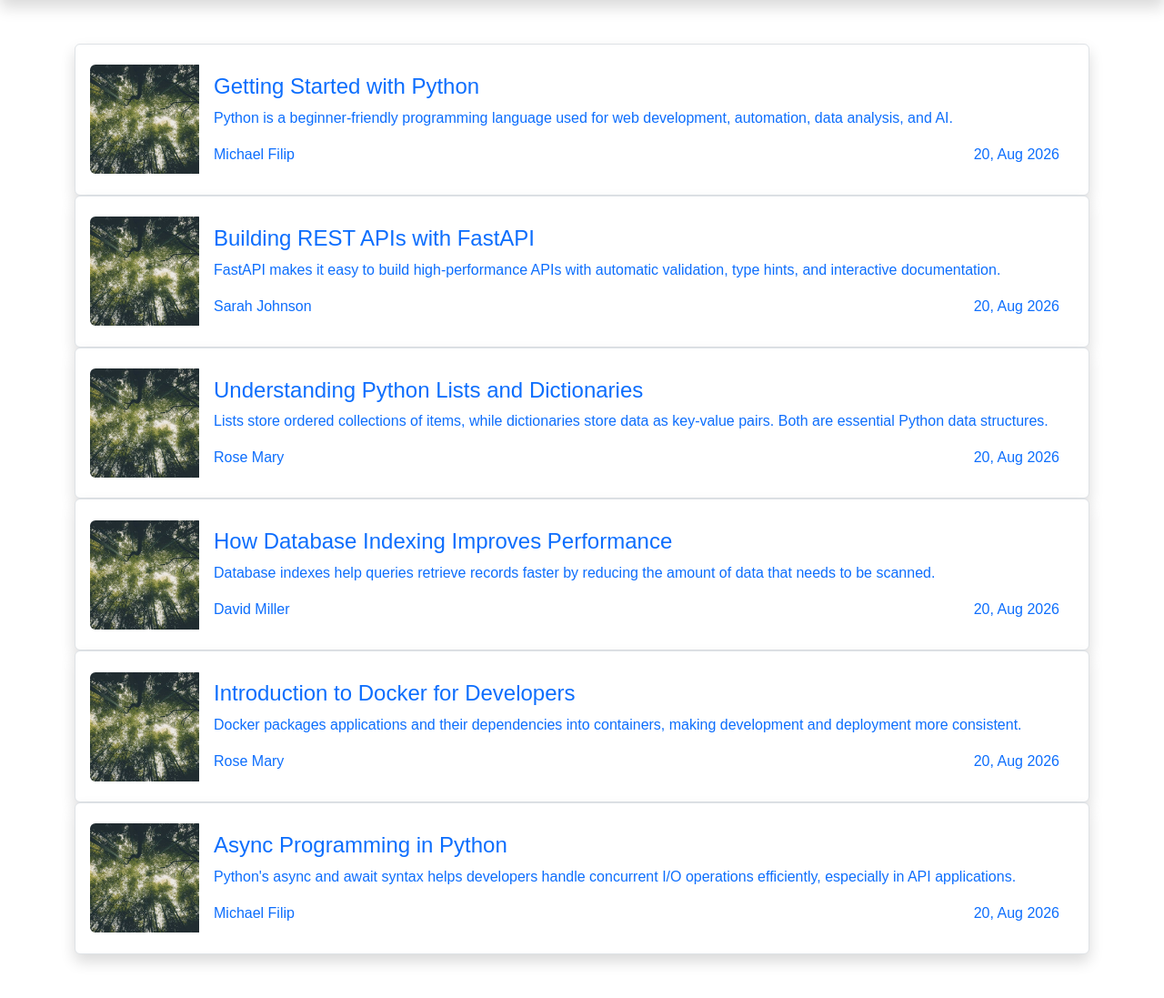
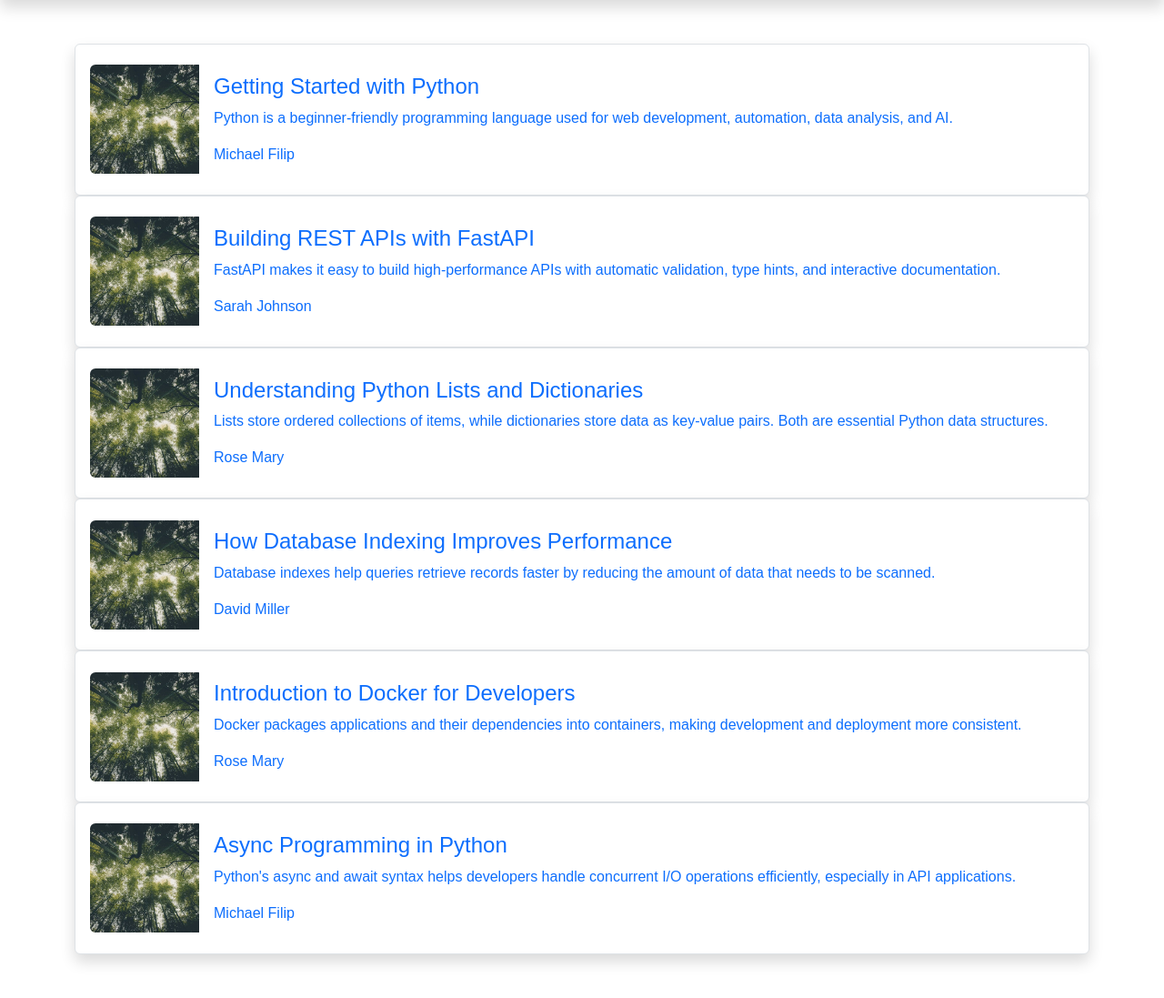
Before and after one commit to codingsumi/crud-in-fastapi, a FastAPI app: page / in a window 1280 px wide. Shown: the part 56-1153 px from the top of the page at 91% size. Run offline with FastAPI, Linux system fonts and the light colour scheme; some libraries are stand-ins or nearby versions; some web fonts are replaced.

Commit message:
Remove hardcoded date from post display in home template

```diff
--- a/templates/home.html
+++ b/templates/home.html
@@ -20,7 +20,7 @@
 
             <div class="d-flex justify-content-between">
                 <span class="fs-xs fg-4 fg-50">{{ post.author }}</span>
-                <span class="fs-xs fg-4 fg-50">20, Aug 2026</span>
+                <span class="fs-xs fg-4 fg-50"></span>
             </div>
         </div>
     </a>
```
